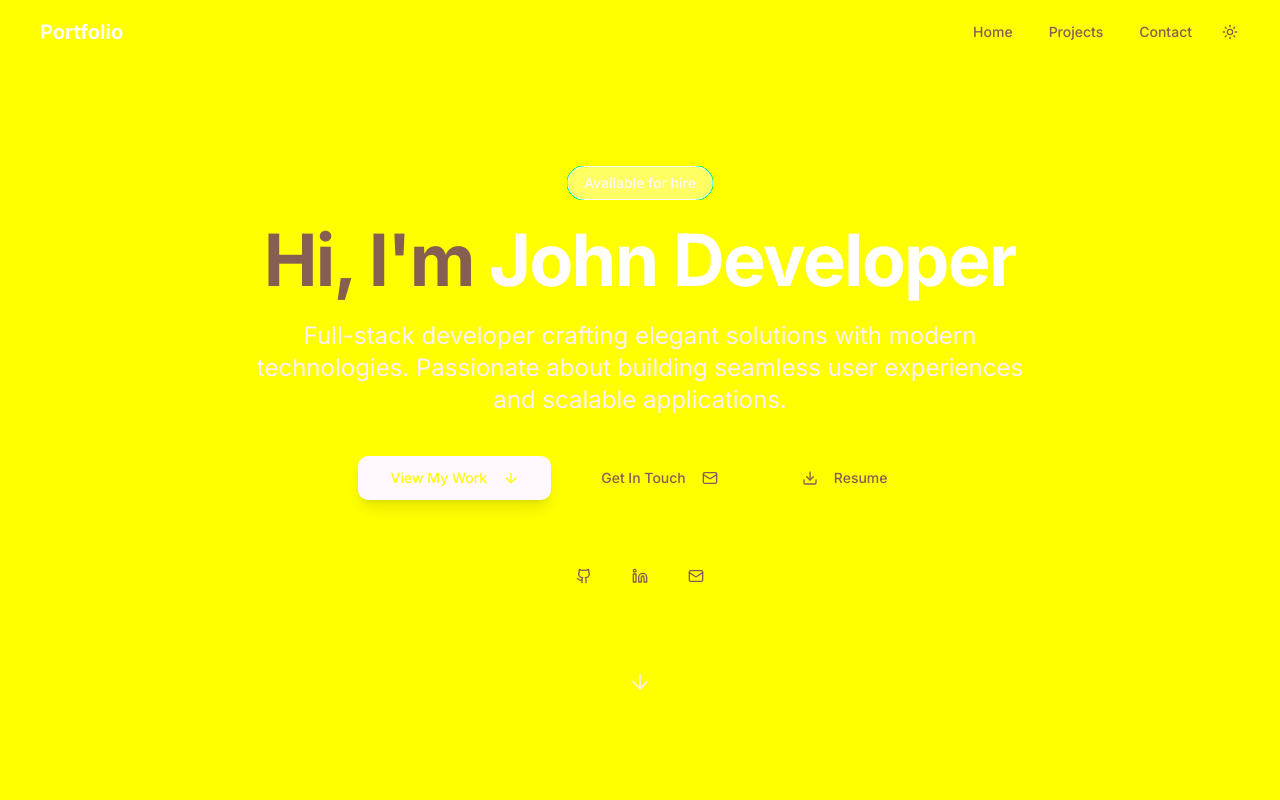
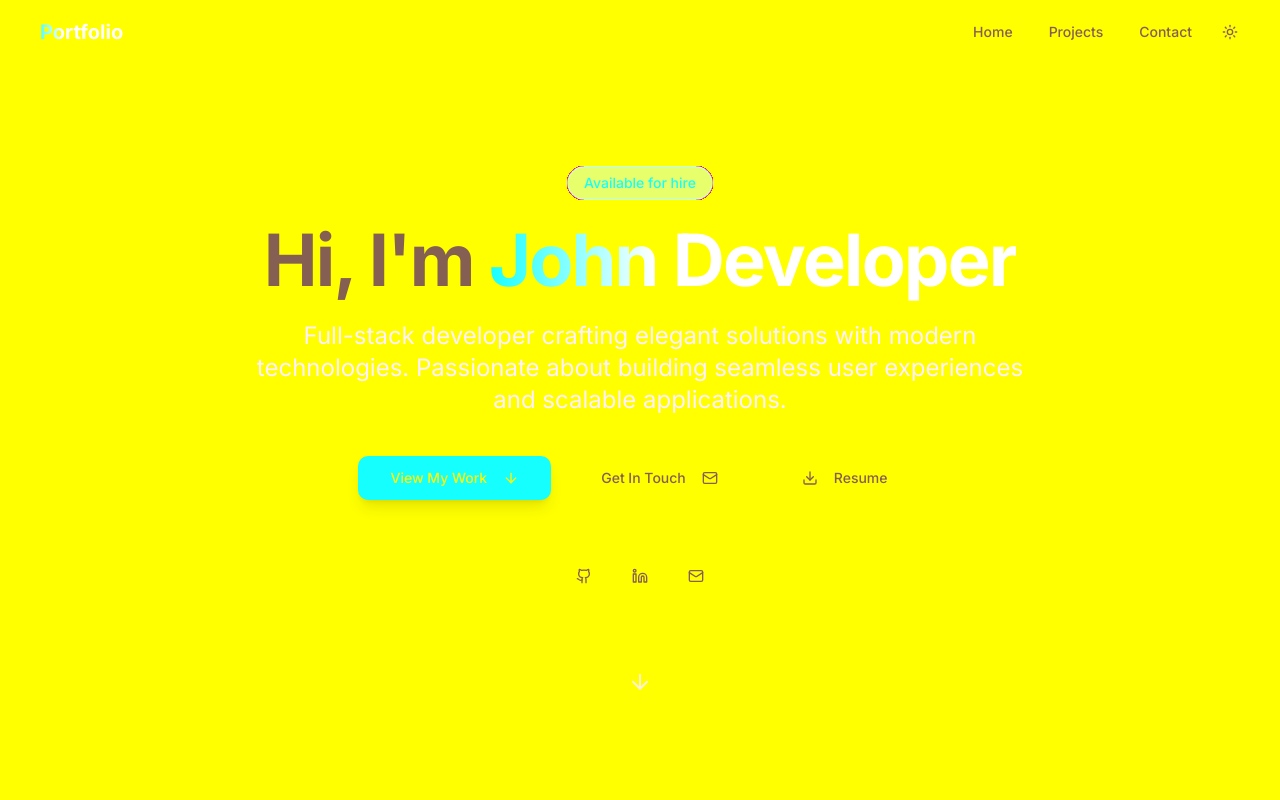
Before and after one commit to stackhead/nexus-port-showcase, a React (Vite) app: page / in a window 1280 px wide. Shown: the top 800 px of the page. Built offline with nearby package versions, Linux system fonts and the light colour scheme; the HTML template or start-up script is replaced by a standard one.

Commit message:
Revert color changes

```diff
--- a/src/index.css
+++ b/src/index.css
@@ -8,7 +8,7 @@ All colors MUST be HSL.
 
 @layer base {
   :root {
-    /* Light mode - Clean and professional */
+    /* Light mode */
     --background: 255 255 255;
     --foreground: 15 23 42;
 
@@ -18,70 +18,70 @@ All colors MUST be HSL.
     --popover: 255 255 255;
     --popover-foreground: 15 23 42;
 
-    --primary: 99 102 241; /* indigo-500 - professional accent */
+    --primary: 6 182 212; /* bright cyan */
     --primary-foreground: 255 255 255;
-    --primary-glow: 129 140 248; /* indigo-400 */
+    --primary-glow: 34 211 238;
 
-    --secondary: 248 250 252; /* slate-50 */
+    --secondary: 248 250 252;
     --secondary-foreground: 15 23 42;
 
-    --muted: 241 245 249; /* slate-100 */
-    --muted-foreground: 100 116 139; /* slate-500 */
+    --muted: 241 245 249;
+    --muted-foreground: 100 116 139;
 
-    --accent: 99 102 241; /* indigo-500 */
+    --accent: 6 182 212;
     --accent-foreground: 255 255 255;
 
-    --destructive: 239 68 68; /* red-500 */
+    --destructive: 239 68 68;
     --destructive-foreground: 255 255 255;
 
-    --border: 226 232 240; /* slate-200 */
+    --border: 226 232 240;
     --input: 226 232 240;
-    --ring: 99 102 241;
+    --ring: 6 182 212;
 
     --radius: 0.75rem;
 
-    /* Custom portfolio tokens */
-    --hero-gradient-start: 99 102 241; /* indigo */
-    --hero-gradient-end: 139 92 246; /* violet */
-    --card-hover-shadow: 0 10px 30px -10px rgba(99, 102, 241, 0.2);
+    /* Custom tokens */
+    --hero-gradient-start: 6 182 212; /* cyan */
+    --hero-gradient-end: 147 51 234; /* purple */
+    --card-hover-shadow: 0 20px 40px -10px rgba(6, 182, 212, 0.4);
     --transition-smooth: all 0.3s cubic-bezier(0.4, 0, 0.2, 1);
   }
 
   .dark {
-    /* Dark mode - Elegant dark */
-    --background: 17 24 39; /* gray-900 */
-    --foreground: 243 244 246; /* gray-100 */
+    /* Dark mode - Deep navy like reference */
+    --background: 15 23 42; /* dark navy blue */
+    --foreground: 255 255 255; /* pure white text */
 
-    --card: 31 41 55; /* gray-800 */
-    --card-foreground: 243 244 246;
+    --card: 30 41 59; /* slightly lighter navy */
+    --card-foreground: 255 255 255;
 
-    --popover: 31 41 55;
-    --popover-foreground: 243 244 246;
+    --popover: 30 41 59;
+    --popover-foreground: 255 255 255;
 
-    --primary: 129 140 248; /* indigo-400 */
-    --primary-foreground: 17 24 39;
-    --primary-glow: 165 180 252; /* indigo-300 */
+    --primary: 6 182 212; /* bright cyan accent */
+    --primary-foreground: 15 23 42;
+    --primary-glow: 34 211 238; /* even brighter cyan */
 
-    --secondary: 55 65 81; /* gray-700 */
-    --secondary-foreground: 243 244 246;
+    --secondary: 51 65 85;
+    --secondary-foreground: 255 255 255;
 
-    --muted: 55 65 81;
-    --muted-foreground: 156 163 175; /* gray-400 */
+    --muted: 51 65 85;
+    --muted-foreground: 203 213 225;
 
-    --accent: 129 140 248;
-    --accent-foreground: 17 24 39;
+    --accent: 6 182 212; /* bright cyan */
+    --accent-foreground: 15 23 42;
 
-    --destructive: 248 113 113; /* red-400 */
-    --destructive-foreground: 17 24 39;
+    --destructive: 248 113 113;
+    --destructive-foreground: 255 255 255;
 
-    --border: 55 65 81; /* gray-700 */
-    --input: 55 65 81;
-    --ring: 129 140 248;
+    --border: 51 65 85;
+    --input: 51 65 85;
+    --ring: 6 182 212;
 
-    /* Dark mode custom tokens */
-    --hero-gradient-start: 129 140 248; /* indigo */
-    --hero-gradient-end: 167 139 250; /* violet */
-    --card-hover-shadow: 0 10px 30px -10px rgba(129, 140, 248, 0.3);
+    /* Dark mode tokens - cyan to purple gradient */
+    --hero-gradient-start: 6 182 212; /* bright cyan */
+    --hero-gradient-end: 147 51 234; /* vibrant purple */
+    --card-hover-shadow: 0 20px 40px -10px rgba(6, 182, 212, 0.5);
   }
 }
 
```
